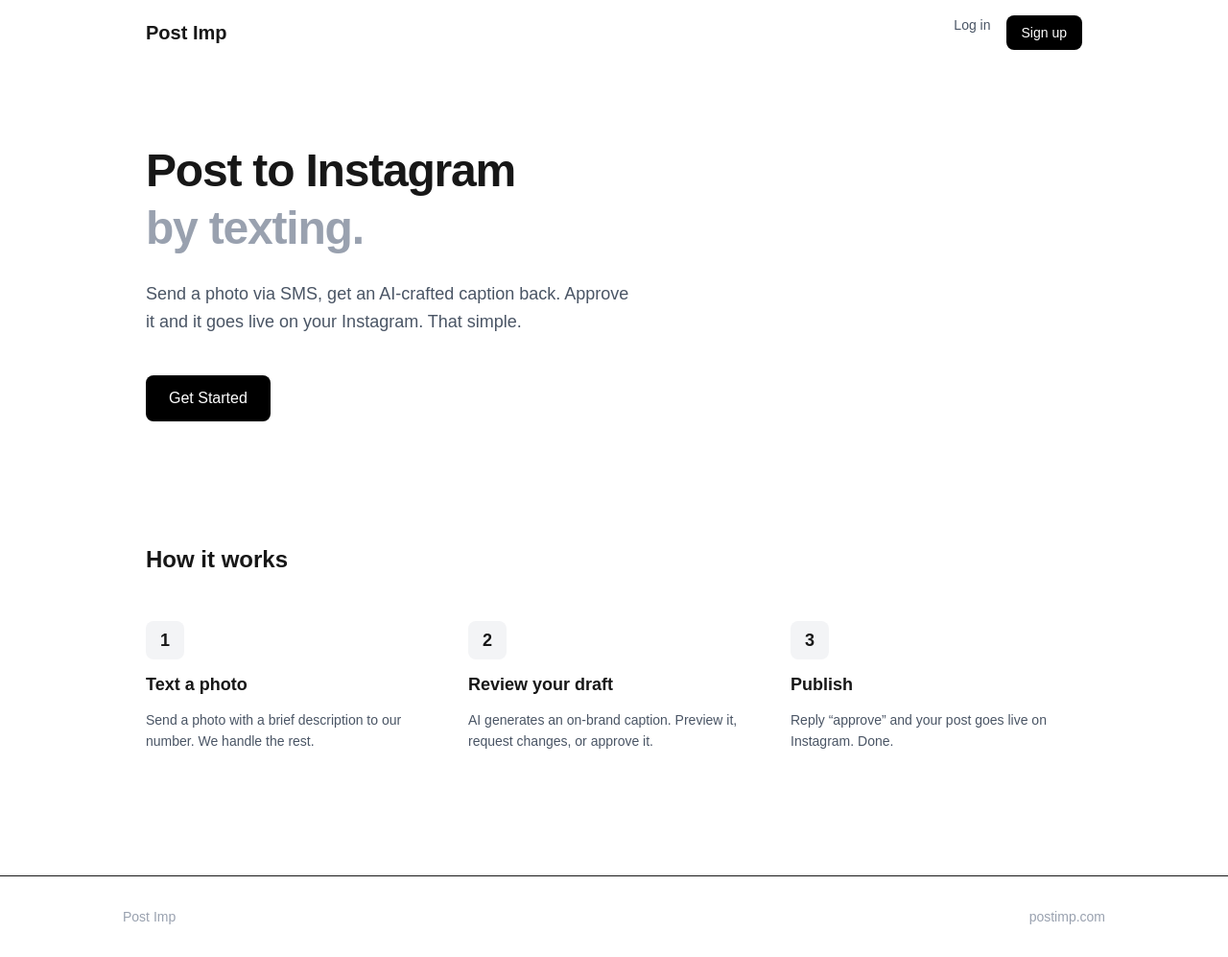
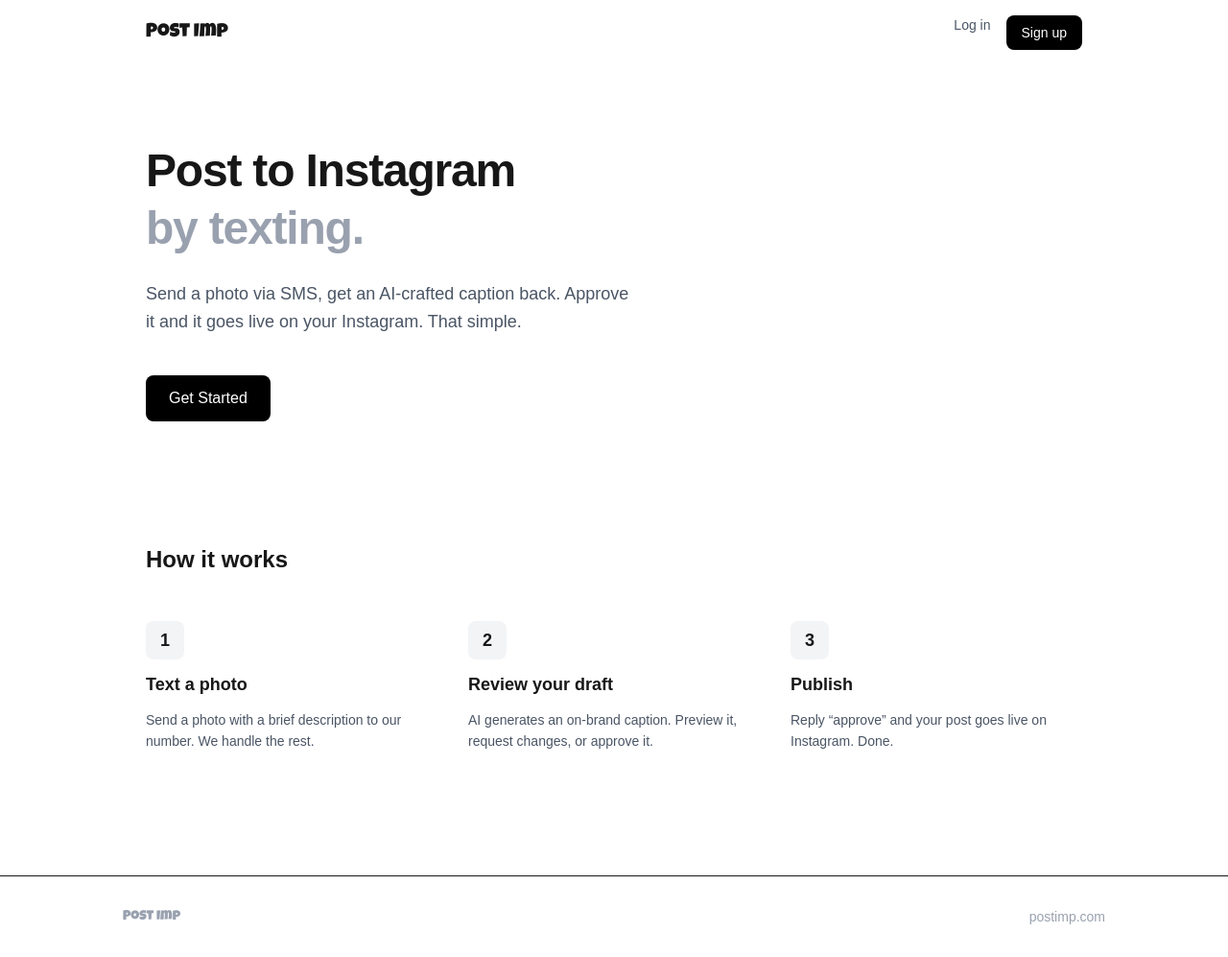
Before and after one commit to bitdrift/postimp, a Next.js app: page / in a window 1280 px wide. Shown: the whole page at 96% size. Built offline with nearby package versions, Linux system fonts and the light colour scheme.

Commit message:
Use Luckiest Guy font for Post Imp wordmark
Load Luckiest Guy from Google Fonts via next/font, apply to all
"Post Imp" logo instances across posts list, chat view, homepage,
and preview page.

Co-Authored-By: Claude Opus 4.6 <noreply@anthropic.com>

```diff
--- a/src/app/layout.tsx
+++ b/src/app/layout.tsx
@@ -1,5 +1,5 @@
 import type { Metadata } from "next";
-import { Geist, Geist_Mono } from "next/font/google";
+import { Geist, Geist_Mono, Luckiest_Guy } from "next/font/google";
 import "./globals.css";
 
 const geistSans = Geist({
@@ -9,6 +9,12 @@ const geistSans = Geist({
 
 const geistMono = Geist_Mono({
   variable: "--font-geist-mono",
+  subsets: ["latin"],
+});
+
+const luckiestGuy = Luckiest_Guy({
+  variable: "--font-logo",
+  weight: "400",
   subsets: ["latin"],
 });
 
@@ -26,7 +32,7 @@ export default function RootLayout({
   return (
     <html lang="en">
       <body
-        className={`${geistSans.variable} ${geistMono.variable} antialiased`}
+        className={`${geistSans.variable} ${geistMono.variable} ${luckiestGuy.variable} antialiased`}
       >
         {children}
       </body>
--- a/src/app/page.tsx
+++ b/src/app/page.tsx
@@ -5,7 +5,7 @@ export default function HomePage() {
     <div className="min-h-screen bg-white">
       {/* Nav */}
       <nav className="flex items-center justify-between px-6 py-4 max-w-5xl mx-auto">
-        <span className="text-xl font-bold">Post Imp</span>
+        <span className="text-xl font-[family-name:var(--font-logo)]">Post Imp</span>
         <div className="flex gap-4">
           <Link
             href="/login"
@@ -85,7 +85,7 @@ export default function HomePage() {
       {/* Footer */}
       <footer className="border-t py-8 px-6">
         <div className="max-w-5xl mx-auto flex items-center justify-between text-sm text-gray-400">
-          <span>Post Imp</span>
+          <span className="font-[family-name:var(--font-logo)]">Post Imp</span>
           <span>postimp.com</span>
         </div>
       </footer>
--- a/src/app/posts/chat-view.tsx
+++ b/src/app/posts/chat-view.tsx
@@ -166,7 +166,7 @@ export default function ChatView({ initialMessages, profileId }: ChatViewProps)
     <div className="flex flex-col h-[100dvh] bg-gray-100">
       {/* Header */}
       <div className="bg-white border-b px-4 py-3 flex items-center justify-between shrink-0">
-        <h1 className="font-semibold text-lg">Post Imp</h1>
+        <h1 className="text-lg font-[family-name:var(--font-logo)]">Post Imp</h1>
         <a
           href="/account"
           className="text-sm text-gray-500 hover:text-gray-700"
--- a/src/app/posts/posts-list.tsx
+++ b/src/app/posts/posts-list.tsx
@@ -34,7 +34,7 @@ export default function PostsList({ posts: initialPosts }: { posts: Post[] }) {
     <div className="flex flex-col h-[100dvh] bg-gray-100">
       {/* Header */}
       <div className="bg-white border-b px-4 py-3 flex items-center justify-between shrink-0">
-        <h1 className="font-semibold text-lg">Post Imp</h1>
+        <h1 className="text-lg font-[family-name:var(--font-logo)]">Post Imp</h1>
         <button
           onClick={() => setMenuOpen(true)}
           className="p-1 text-gray-500 hover:text-gray-700"
--- a/src/app/preview/[token]/page.tsx
+++ b/src/app/preview/[token]/page.tsx
@@ -60,7 +60,7 @@ export default async function PreviewPage({ params }: Props) {
               <div className="w-8 h-8 rounded-full bg-black flex items-center justify-center">
                 <span className="text-white text-xs font-bold">PI</span>
               </div>
-              <span className="font-semibold text-sm">Post Imp</span>
+              <span className="text-sm font-[family-name:var(--font-logo)]">Post Imp</span>
             </div>
             <span
               className={`text-xs font-medium px-2.5 py-1 rounded-full capitalize ${statusColors[post.status] || statusColors.draft}`}
```
